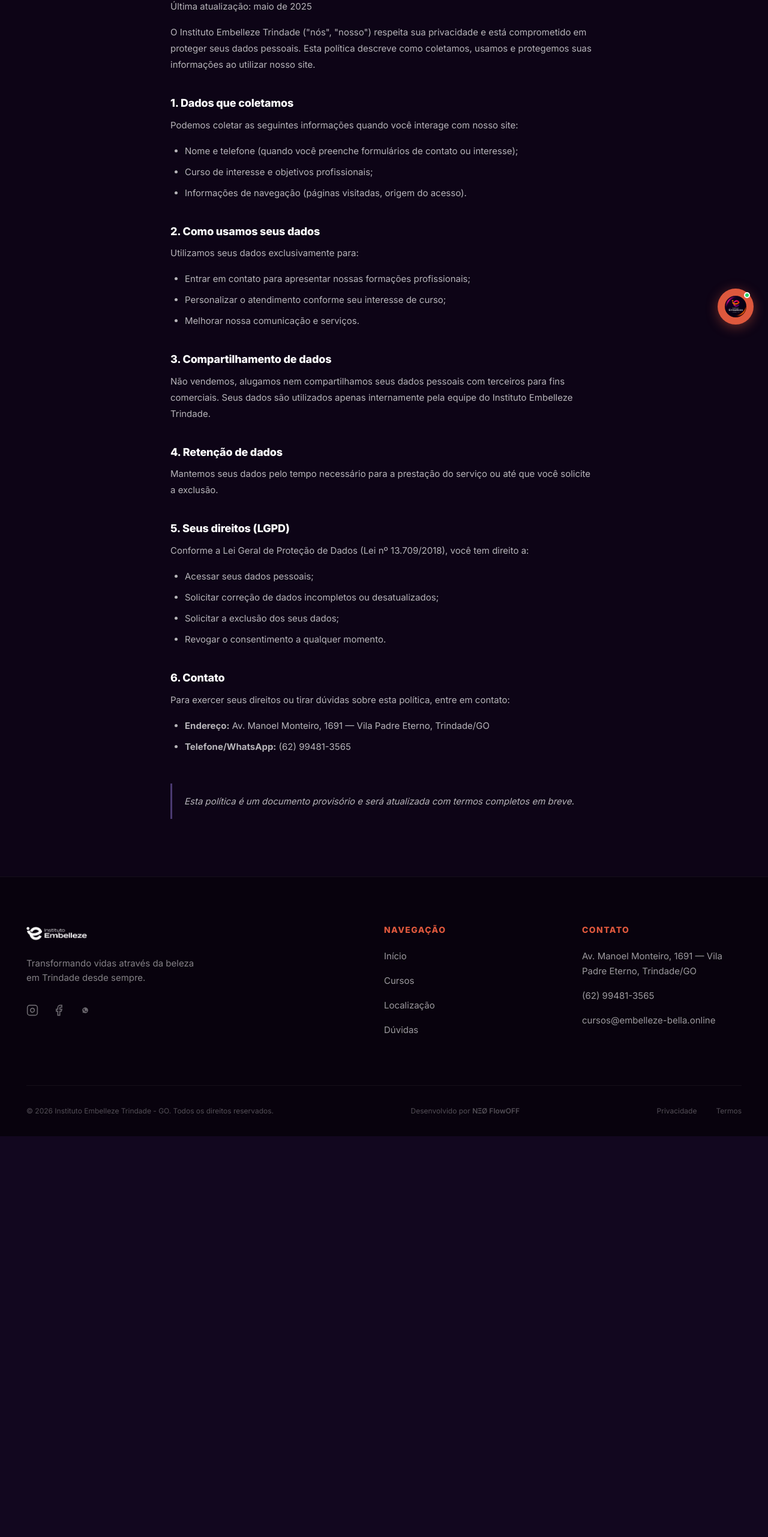
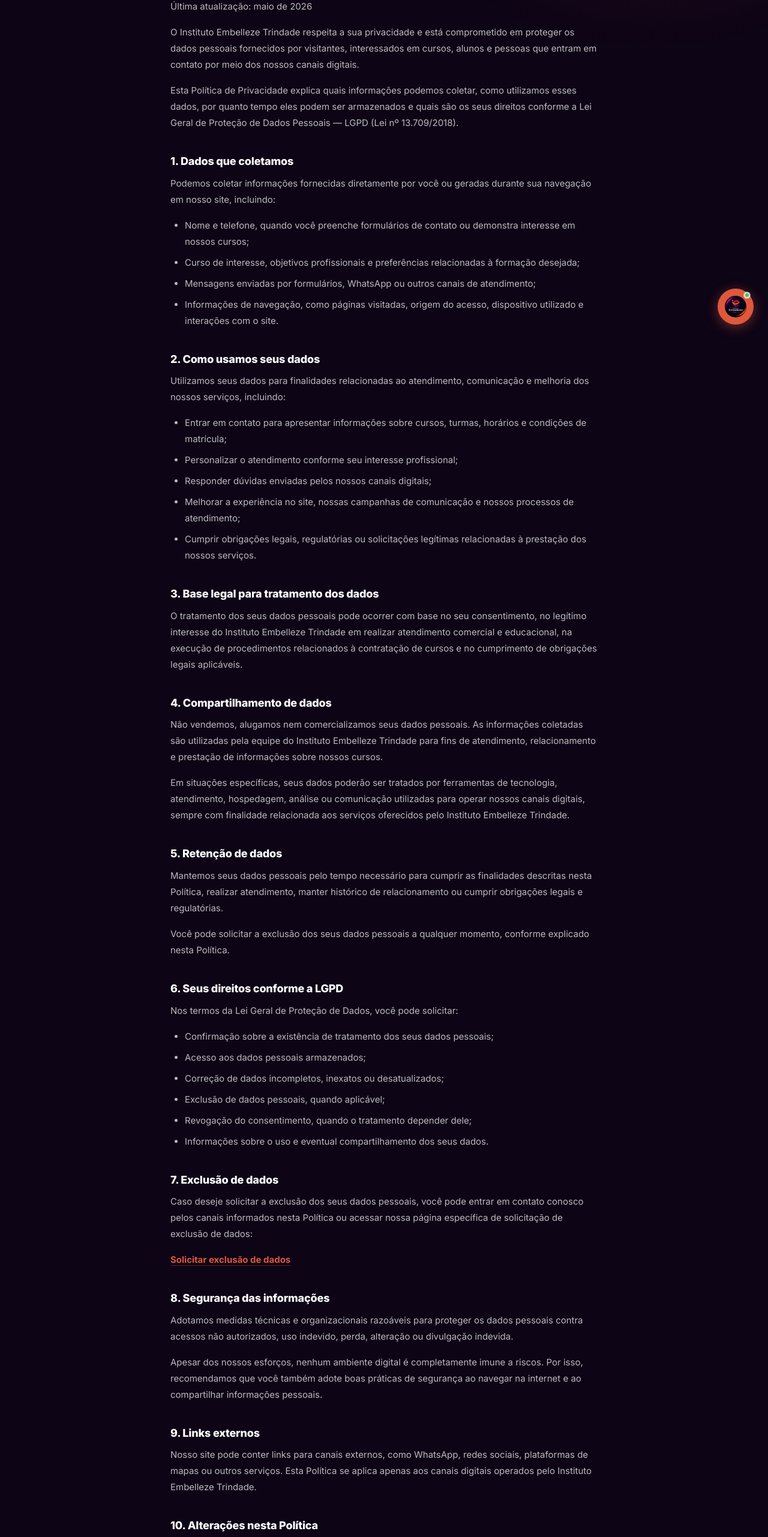
Before and after one commit to emb-trind/embelleze-web, an Astro site: page /privacidade in a window 1280 px wide. Shown: the part 235-2797 px from the top of the page at 60% size. Before the commit the page ends 2129 px from the top, so only its background shows below. Built offline with nearby package versions, Linux system fonts and the light colour scheme; Astro itself is replaced by a stand-in of ours; no server answers.

Commit message:
chore: final

```diff
--- a/src/components/LocalSEO.astro
+++ b/src/components/LocalSEO.astro
@@ -13,7 +13,7 @@ const schema = {
 "image": BRAND_LOGO_URL,
 "@id": CANONICAL_BASE_URL,
 "url": CANONICAL_BASE_URL,
-"telephone": "+5562994813565",
+"telephone": "+5562994789032",
 "address": {
 "@type": "PostalAddress",
 "streetAddress": "Av. Manoel Monteiro, 1691",
--- a/src/lib/constants.ts
+++ b/src/lib/constants.ts
@@ -1,5 +1,5 @@
-export const WHATSAPP_NUMBER = '5562994813565';
-export const WHATSAPP_DISPLAY = '(62) 99481-3565';
+export const WHATSAPP_NUMBER = '5562994789032';
+export const WHATSAPP_DISPLAY = '(62) 99478-9032';
 
 // ─── SEO / Canonical URLs ───────────────────────────────────────────────────
 // Single source of truth for public domain + social preview assets.
--- a/src/lib/resend.ts
+++ b/src/lib/resend.ts
@@ -42,7 +42,7 @@ export async function sendPaymentConfirmationToLead(params: {
             <p>Seu pagamento foi <strong style="color:#de583d;">confirmado</strong> e sua vaga no curso
             <strong>${course}</strong> está pré-reservada.</p>
             <p>Nossa consultora vai entrar em contato pelo WhatsApp no número
-            <strong>(62) 99481-3565</strong> para finalizar sua matrícula.</p>
+            <strong>(62) 99478-9032</strong> para finalizar sua matrícula.</p>
             <div style="background:#f9f4ff;border-left:4px solid #5f3080;padding:12px 16px;border-radius:4px;margin:24px 0;">
               <p style="margin:0;font-size:13px;color:#5f3080;">
                 <strong>ID da transação:</strong> ${params.transactionId}
--- a/src/pages/api/payment/flowpay/webhook.ts
+++ b/src/pages/api/payment/flowpay/webhook.ts
@@ -98,7 +98,7 @@ export const POST: APIRoute = async ({ request }) => {
       const confirmMessage =
         `Pagamento confirmado! 🎉 Sua vaga está pré-reservada.\n\n` +
         `Vou passar seu contato para nossa consultora finalizar sua matrícula. ` +
-        `Ela vai te chamar do número (62) 99481-3565. 😊`;
+        `Ela vai te chamar do número (62) 99478-9032. 😊`;
       await sendGatewayMessage(leadPhone, confirmMessage);
     } catch (sendError) {
       console.error("[FlowPay Webhook] Erro ao enviar confirmação WhatsApp (silenciado):", sendError);
--- a/src/pages/privacidade.astro
+++ b/src/pages/privacidade.astro
@@ -1,57 +1,154 @@
 ---
 import BaseLayout from '../layouts/BaseLayout.astro';
-import { INSTITUTE_ADDRESS, WHATSAPP_DISPLAY } from '../lib/constants';
+import { INSTITUTE_ADDRESS, WHATSAPP_DISPLAY, INSTITUTE_EMAIL } from '../lib/constants';
 ---
 
 <BaseLayout title="Política de Privacidade — Instituto Embelleze Trindade">
   <main class="legal">
     <div class="legal__bg"></div>
+
     <div class="legal__container">
       <article class="legal__content">
         <h1 class="legal__title">Política de Privacidade</h1>
-<p class="legal__updated">Última atualização: maio de 2025</p>
+        <p class="legal__updated">Última atualização: maio de 2026</p>
 
-<p>O Instituto Embelleze Trindade ("nós", "nosso") respeita sua privacidade e está comprometido em proteger seus dados pessoais. Esta política descreve como coletamos, usamos e protegemos suas informações ao utilizar nosso site.</p>
+        <p>
+          O Instituto Embelleze Trindade respeita a sua privacidade e está comprometido
+          em proteger os dados pessoais fornecidos por visitantes, interessados em cursos,
+          alunos e pessoas que entram em contato por meio dos nossos canais digitais.
+        </p>
+
+        <p>
+          Esta Política de Privacidade explica quais informações podemos coletar, como
+          utilizamos esses dados, por quanto tempo eles podem ser armazenados e quais são
+          os seus direitos conforme a Lei Geral de Proteção de Dados Pessoais — LGPD
+          (Lei nº 13.709/2018).
+        </p>
 
         <h2>1. Dados que coletamos</h2>
-<p>Podemos coletar as seguintes informações quando você interage com nosso site:</p>
+        <p>Podemos coletar informações fornecidas diretamente por você ou geradas durante sua navegação em nosso site, incluindo:</p>
+
         <ul>
-<li>Nome e telefone (quando você preenche formulários de contato ou interesse);</li>
-<li>Curso de interesse e objetivos profissionais;</li>
-<li>Informações de navegação (páginas visitadas, origem do acesso).</li>
+          <li>Nome e telefone, quando você preenche formulários de contato ou demonstra interesse em nossos cursos;</li>
+          <li>Curso de interesse, objetivos profissionais e preferências relacionadas à formação desejada;</li>
+          <li>Mensagens enviadas por formulários, WhatsApp ou outros canais de atendimento;</li>
+          <li>Informações de navegação, como páginas visitadas, origem do acesso, dispositivo utilizado e interações com o site.</li>
         </ul>
 
         <h2>2. Como usamos seus dados</h2>
-<p>Utilizamos seus dados exclusivamente para:</p>
+        <p>Utilizamos seus dados para finalidades relacionadas ao atendimento, comunicação e melhoria dos nossos serviços, incluindo:</p>
+
         <ul>
-<li>Entrar em contato para apresentar nossas formações profissionais;</li>
-<li>Personalizar o atendimento conforme seu interesse de curso;</li>
-<li>Melhorar nossa comunicação e serviços.</li>
+          <li>Entrar em contato para apresentar informações sobre cursos, turmas, horários e condições de matrícula;</li>
+          <li>Personalizar o atendimento conforme seu interesse profissional;</li>
+          <li>Responder dúvidas enviadas pelos nossos canais digitais;</li>
+          <li>Melhorar a experiência no site, nossas campanhas de comunicação e nossos processos de atendimento;</li>
+          <li>Cumprir obrigações legais, regulatórias ou solicitações legítimas relacionadas à prestação dos nossos serviços.</li>
         </ul>
 
-<h2>3. Compartilhamento de dados</h2>
-<p>Não vendemos, alugamos nem compartilhamos seus dados pessoais com terceiros para fins comerciais. Seus dados são utilizados apenas internamente pela equipe do Instituto Embelleze Trindade.</p>
+        <h2>3. Base legal para tratamento dos dados</h2>
+        <p>
+          O tratamento dos seus dados pessoais pode ocorrer com base no seu consentimento,
+          no legítimo interesse do Instituto Embelleze Trindade em realizar atendimento
+          comercial e educacional, na execução de procedimentos relacionados à contratação
+          de cursos e no cumprimento de obrigações legais aplicáveis.
+        </p>
 
-<h2>4. Retenção de dados</h2>
-<p>Mantemos seus dados pelo tempo necessário para a prestação do serviço ou até que você solicite a exclusão.</p>
+        <h2>4. Compartilhamento de dados</h2>
+        <p>
+          Não vendemos, alugamos nem comercializamos seus dados pessoais. As informações
+          coletadas são utilizadas pela equipe do Instituto Embelleze Trindade para fins
+          de atendimento, relacionamento e prestação de informações sobre nossos cursos.
+        </p>
 
-<h2>5. Seus direitos (LGPD)</h2>
-<p>Conforme a Lei Geral de Proteção de Dados (Lei nº 13.709/2018), você tem direito a:</p>
+        <p>
+          Em situações específicas, seus dados poderão ser tratados por ferramentas de
+          tecnologia, atendimento, hospedagem, análise ou comunicação utilizadas para
+          operar nossos canais digitais, sempre com finalidade relacionada aos serviços
+          oferecidos pelo Instituto Embelleze Trindade.
+        </p>
+
+        <h2>5. Retenção de dados</h2>
+        <p>
+          Mantemos seus dados pessoais pelo tempo necessário para cumprir as finalidades
+          descritas nesta Política, realizar atendimento, manter histórico de relacionamento
+          ou cumprir obrigações legais e regulatórias.
+        </p>
+
+        <p>
+          Você pode solicitar a exclusão dos seus dados pessoais a qualquer momento,
+          conforme explicado nesta Política.
+        </p>
+
+        <h2>6. Seus direitos conforme a LGPD</h2>
+        <p>Nos termos da Lei Geral de Proteção de Dados, você pode solicitar:</p>
+
         <ul>
-<li>Acessar seus dados pessoais;</li>
-<li>Solicitar correção de dados incompletos ou desatualizados;</li>
-<li>Solicitar a exclusão dos seus dados;</li>
-<li>Revogar o consentimento a qualquer momento.</li>
+          <li>Confirmação sobre a existência de tratamento dos seus dados pessoais;</li>
+          <li>Acesso aos dados pessoais armazenados;</li>
+          <li>Correção de dados incompletos, inexatos ou desatualizados;</li>
+          <li>Exclusão de dados pessoais, quando aplicável;</li>
+          <li>Revogação do consentimento, quando o tratamento depender dele;</li>
+          <li>Informações sobre o uso e eventual compartilhamento dos seus dados.</li>
         </ul>
 
-<h2>6. Contato</h2>
-<p>Para exercer seus direitos ou tirar dúvidas sobre esta política, entre em contato:</p>
+        <h2>7. Exclusão de dados</h2>
+        <p>
+          Caso deseje solicitar a exclusão dos seus dados pessoais, você pode entrar em
+          contato conosco pelos canais informados nesta Política ou acessar nossa página
+          específica de solicitação de exclusão de dados:
+        </p>
+
+        <p>
+          <a href="/exclusao-de-dados">Solicitar exclusão de dados</a>
+        </p>
+
+        <h2>8. Segurança das informações</h2>
+        <p>
+          Adotamos medidas técnicas e organizacionais razoáveis para proteger os dados
+          pessoais contra acessos não autorizados, uso indevido, perda, alteração ou
+          divulgação indevida.
+        </p>
+
+        <p>
+          Apesar dos nossos esforços, nenhum ambiente digital é completamente imune a
+          riscos. Por isso, recomendamos que você também adote boas práticas de segurança
+          ao navegar na internet e ao compartilhar informações pessoais.
+        </p>
+
+        <h2>9. Links externos</h2>
+        <p>
+          Nosso site pode conter links para canais externos, como WhatsApp, redes sociais,
+          plataformas de mapas ou outros serviços. Esta Política se aplica apenas aos
+          canais digitais operados pelo Instituto Embelleze Trindade.
+        </p>
+
+        <h2>10. Alterações nesta Política</h2>
+        <p>
+          Esta Política de Privacidade poderá ser atualizada periodicamente para refletir
+          melhorias no atendimento, adequações legais, mudanças nos nossos serviços ou
+          evolução dos nossos canais digitais.
+        </p>
+
+        <h2>11. Contato</h2>
+        <p>
+          Para exercer seus direitos, solicitar informações ou tirar dúvidas sobre esta
+          Política de Privacidade, entre em contato conosco:
+        </p>
+
         <ul>
           <li><strong>Endereço:</strong> {INSTITUTE_ADDRESS}</li>
           <li><strong>Telefone/WhatsApp:</strong> {WHATSAPP_DISPLAY}</li>
+          <li>
+            <strong>E-mail:</strong>
+            <a href={`mailto:${INSTITUTE_EMAIL}`}>{INSTITUTE_EMAIL}</a>
+          </li>
         </ul>
 
-<p class="legal__note">Esta política é um documento provisório e será atualizada com termos completos em breve.</p>
+        <p class="legal__note">
+          Ao utilizar este site ou enviar seus dados pelos nossos canais digitais, você
+          declara estar ciente das práticas descritas nesta Política de Privacidade.
+        </p>
       </article>
     </div>
   </main>
@@ -67,7 +164,9 @@ position: relative;
   .legal__bg {
     position: fixed;
     inset: 0;
-background: radial-gradient(ellipse 60% 40% at 50% 0%, rgba(167, 139, 250, 0.08) 0%, transparent 70%);
+    background:
+      radial-gradient(ellipse 60% 40% at 50% 0%, rgba(167, 139, 250, 0.08) 0%, transparent 70%),
+      radial-gradient(ellipse 40% 35% at 85% 15%, rgba(222, 88, 61, 0.08) 0%, transparent 70%);
     pointer-events: none;
     z-index: 0;
   }
@@ -90,6 +189,7 @@ font-size: clamp(1.75rem, 4vw, 2.5rem);
     font-weight: 900;
     color: #fff;
     margin-bottom: 0.5rem;
+    letter-spacing: -0.03em;
   }
 
   .legal__updated {
@@ -103,12 +203,13 @@ font-size: 1.125rem;
     font-weight: 800;
     color: #fff;
     margin: 2.5rem 0 0.75rem;
+    letter-spacing: -0.01em;
   }
 
   .legal__content p,
   .legal__content ul {
     font-size: 0.9375rem;
-color: rgba(255, 255, 255, 0.7);
+    color: rgba(255, 255, 255, 0.72);
     margin-bottom: 1rem;
   }
 
@@ -120,12 +221,31 @@ padding-left: 1.5rem;
     margin-bottom: 0.5rem;
   }
 
+  .legal__content strong {
+    color: rgba(255, 255, 255, 0.92);
+  }
+
+  .legal__content a {
+    color: #de583d;
+    font-weight: 700;
+    text-decoration: none;
+    border-bottom: 1px solid rgba(222, 88, 61, 0.35);
+    transition: color 180ms ease, border-color 180ms ease;
+  }
+
+  .legal__content a:hover {
+    color: #fff;
+    border-color: rgba(255, 255, 255, 0.6);
+  }
+
   .legal__note {
     margin-top: 3rem;
     padding: 1rem 1.25rem;
-border-left: 3px solid rgba(167, 139, 250, 0.4);
+    border-left: 3px solid rgba(222, 88, 61, 0.65);
+    background: rgba(255, 255, 255, 0.035);
+    border-radius: 0 0.75rem 0.75rem 0;
     font-size: 0.875rem;
-color: rgba(255, 255, 255, 0.45);
+    color: rgba(255, 255, 255, 0.58);
     font-style: italic;
   }
 </style>
--- a/src/scripts/bella-fab.client.ts
+++ b/src/scripts/bella-fab.client.ts
@@ -87,7 +87,7 @@ scrollBottom();
 function appendBella(content: string) {
 chatHistory.push({ role: 'assistant', content });
 appendMessage(content, 'bella');
-if (/99481-3565|wa\.me|consultora agora|encaminhar|botão verde|pra consultora|pelo whatsapp/i.test(content)) {
+if (/99478-9032|wa\.me|consultora agora|encaminhar|botão verde|pra consultora|pelo whatsapp/i.test(content)) {
 waCta.style.display = 'flex';
 }
 }
--- a/src/sections/DiscountTicket.astro
+++ b/src/sections/DiscountTicket.astro
@@ -8,7 +8,7 @@ import CountdownTimer from '../components/CountdownTimer.astro';
 <p class="ticket__sub">Use este código ao falar com a Bella e garanta prioridade na matrícula.</p>
 <div class="ticket__code" id="ticketCode">Gerando...</div>
 <CountdownTimer minutes={15} />
-<a href="https://wa.me/5562994813565" id="ticketCTA" class="btn btn--primary">Usar código no WhatsApp</a>
+<a href="https://wa.me/5562994789032" id="ticketCTA" class="btn btn--primary">Usar código no WhatsApp</a>
 </div>
 </section>
 
```
Also changed, not shown: src/content/bella.knowledge.md (+3 -3 lines), src/content/vitoria.web.md (+7 -7 lines), README.md, 1 other file. Lines whose indentation alone changed are shown as unchanged.
